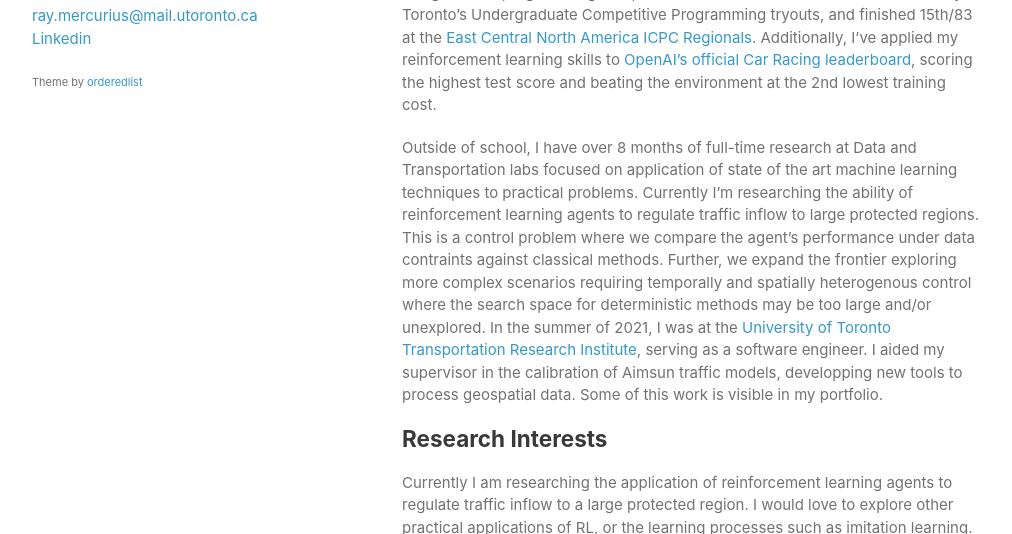
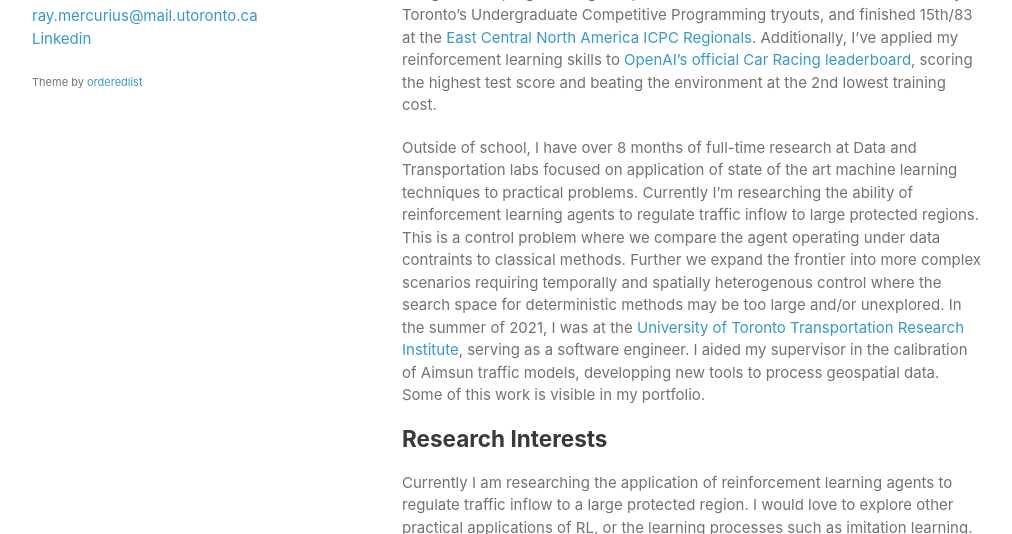
Before and after one commit to Ceudan/Ceudan_Reads.github.io, a Jekyll site: the page built from index.md, in a window 1280 px wide and 900 px high, cut to the strip 366-900 px from the top of the window. Shown: the whole strip, without its empty margins (133-1145 px from the left). Built offline with Jekyll 4.4.1, drawn with Linux system fonts in a browser that asks for light colours.

Commit message:
Update index.md

```diff
--- a/index.md
+++ b/index.md
@@ -7,7 +7,7 @@
 
 During my undergraduate studies, I've developed a love for computer science and data science in particular. Inside of school, I've developed the relevant knowledge and experience through coursework and competitions. I've taken numerous courses with high standings such as statistics, probability, data science and machine learning. Addtionally, I've trained and succesfully engaged in algorithmic programming competitions. In 2022 I scored 9th in the University of Toronto's Undergraduate Competitive Programming tryouts, and finished 15th/83 at the [East Central North America ICPC Regionals](https://icpc.global/regionals/finder/East-Central-NA-2021/standings). Additionally, I've applied my reinforcement learning skills to [OpenAI's official Car Racing leaderboard](https://github.com/openai/gym/wiki/Leaderboard), scoring the highest test score and beating the environment at the 2nd lowest training cost.
 
-Outside of school, I have over 8 months of full-time research at Data and Transportation labs focused on application of state of the art machine learning techniques to practical problems. Currently I'm researching the ability of reinforcement learning agents to regulate traffic inflow to large protected regions. This is a control problem where we compare the agent's performance under data contraints against classical methods. Further, we expand the frontier exploring more complex scenarios requiring temporally and spatially heterogenous control where the search space for deterministic methods may be too large and/or unexplored. In the summer of 2021, I was at the [University of Toronto Transportation Research Institute](https://uttri.utoronto.ca/), serving as a software engineer. I aided my supervisor in the calibration of Aimsun traffic models, developping new tools to process geospatial data. Some of this work is visible in my portfolio.
+Outside of school, I have over 8 months of full-time research at Data and Transportation labs focused on application of state of the art machine learning techniques to practical problems. Currently I'm researching the ability of reinforcement learning agents to regulate traffic inflow to large protected regions. This is a control problem where we compare the agent operating under data contraints to classical methods. Further we expand the frontier into more complex scenarios requiring temporally and spatially heterogenous control where the search space for deterministic methods may be too large and/or unexplored. In the summer of 2021, I was at the [University of Toronto Transportation Research Institute](https://uttri.utoronto.ca/), serving as a software engineer. I aided my supervisor in the calibration of Aimsun traffic models, developping new tools to process geospatial data. Some of this work is visible in my portfolio.
 
 ## Research Interests
 Currently I am researching the application of reinforcement learning agents to regulate traffic inflow to a large protected region. I would love to explore other practical applications of RL, or the learning processes such as imitation learning. I'm also broadly interested in spatial-temporal data and its prediction. In Transportation industry, this is used for traffic prediction, demand prediction, navigation and map services. Most importantly, I am open to exploring new areas of Data Science.
```
